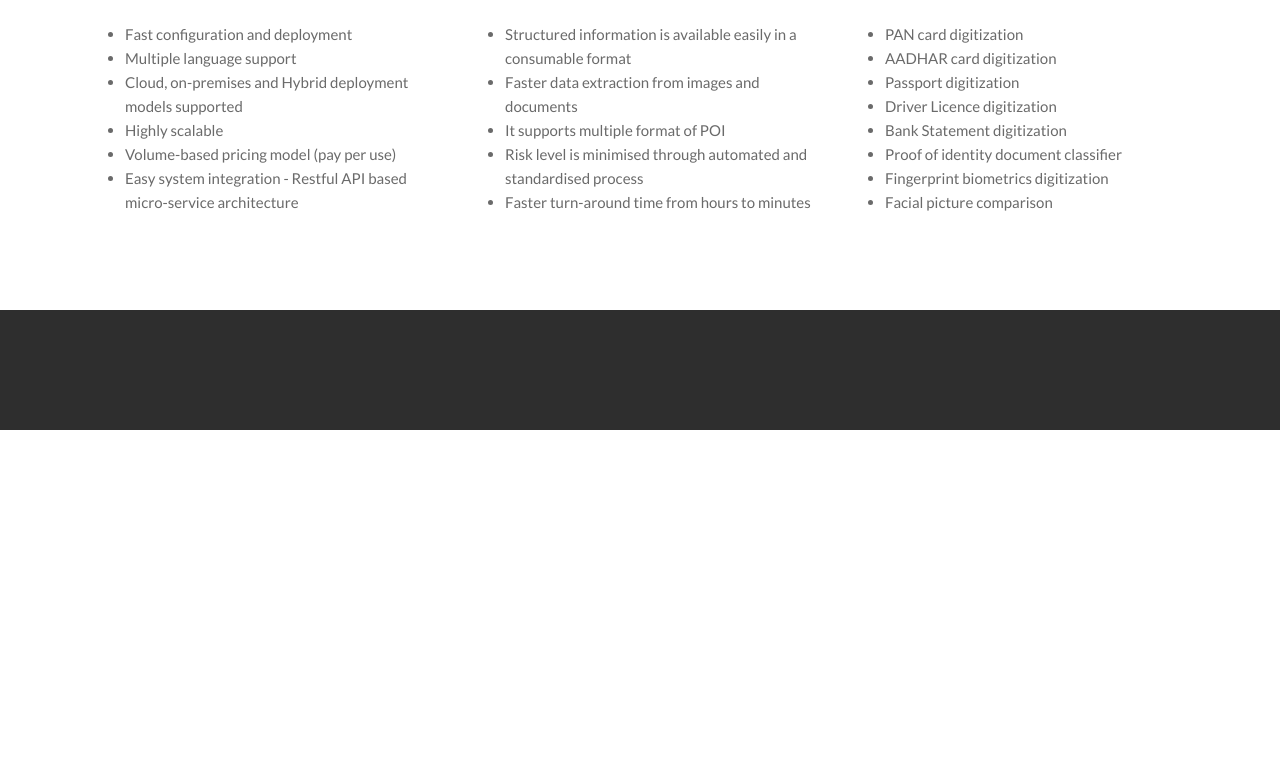
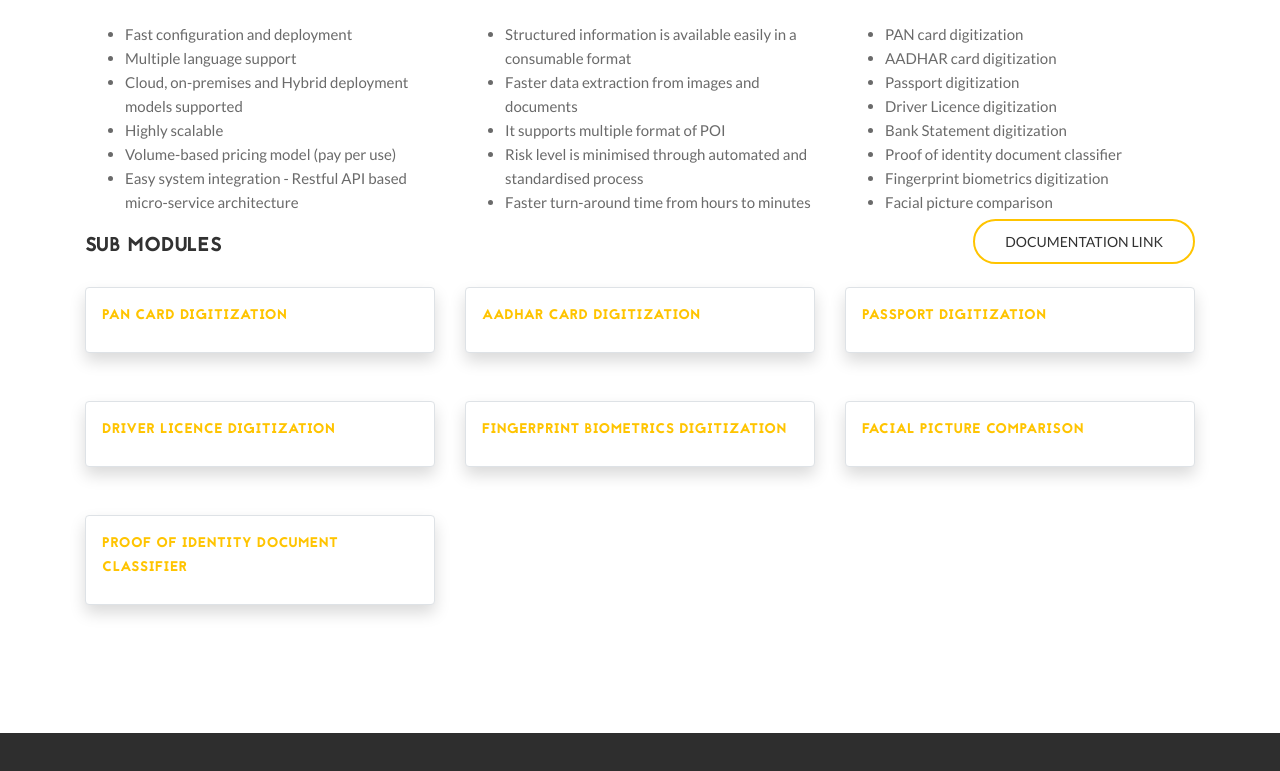
Before and after one commit to Sukritgoel/EYIP, a plain HTML site: page KYCdocumentdigitization.html in a window 1280 px wide. Shown: the part 686-1457 px from the top of the page. Before the commit the page ends 1116 px from the top, so only its background shows below. Drawn offline with Linux system fonts and the light colour scheme; some packages are replaced by stand-ins of ours.

Commit message:
Add files via upload

```diff
--- a/KYCdocumentdigitization.html
+++ b/KYCdocumentdigitization.html
@@ -229,6 +229,71 @@
 		</ul>
 		</div>
 	</div>
+	<div class="row">
+	<div class="col-lg-12 col-md-12 col-sm-12 col-xs-12">
+	<h3 class="widget-title" style="float: left; margin-top: 0%;">Sub Modules</h5>
+	<p style="float: right; margin-top: -1%;"><a href="kyc/KYC v1.pdf" target="_blank" class="project-btn btn btn-primary">Documentation Link</a></p>
+	</div>
+	</div>
+
+	<div class="row">
+
+		<div class="col-lg-4 col-md-4 col-sm-12 col-xs-12">
+		<a href ="PANcarddigitization.html">
+			<div class="border shadow p-3 mb-5 bg-white rounded">
+				<h5>PAN card digitization</h5>
+			</div>
+			</a>
+		</div>
+		<div class="col-lg-4 col-md-4 col-sm-12 col-xs-12">
+		<a href ="AADHARcarddigitization.html">
+			<div class="border shadow p-3 mb-5 bg-white rounded">
+				<h5>AADHAR card digitization</h5>
+			</div>
+			</a>
+
+		</div>
+		<div class="col-lg-4 col-md-4 col-sm-12 col-xs-12">
+		<a href ="PassportDigitization.html">
+			<div class="border shadow p-3 mb-5 bg-white rounded">
+				<h5>Passport digitization</h5>
+			</div>
+			</a>
+
+		</div>
+		<div class="col-lg-4 col-md-4 col-sm-12 col-xs-12">
+		<a href ="DriverLicencedigitization.html">
+			<div class="border shadow p-3 mb-5 bg-white rounded">
+				<h5>Driver Licence digitization</h5>
+			</div>
+			</a>
+
+		</div>
+				<div class="col-lg-4 col-md-4 col-sm-12 col-xs-12">
+				<a href ="Fingerprintbiometricsdigitization.html">
+			<div class="border shadow p-3 mb-5 bg-white rounded">
+				<h5>Fingerprint biometrics digitization</h5>
+			</div>
+			</a>
+
+		</div>
+		<div class="col-lg-4 col-md-4 col-sm-12 col-xs-12">
+				<a href ="FacialPictureComparison.html">
+			<div class="border shadow p-3 mb-5 bg-white rounded">
+				<h5>Facial picture comparison</h5>
+			</div>
+			</a>
+
+		</div>
+				<div class="col-lg-4 col-md-4 col-sm-12 col-xs-12">
+				<a href ="ProofofIdentityDocumentClassifier.html">
+			<div class="border shadow p-3 mb-5 bg-white rounded">
+				<h5>Proof of identity document classifier</h5>
+			</div>
+			</a>
+
+		</div>
+	</div>
 
 	</div><!-- Container end -->
 </section><!-- Portfolio item end -->
```
Also changed, not shown: ContractDigitization.html (+6 -0 lines), ContractTableExtraction.html (+2 -1 lines), DriverLicencedigitization.html (+1 -3 lines), ENESA.html (+5 -5 lines), Email.html (+18 -4 lines), InDexAsset.html (+18 -8 lines).
